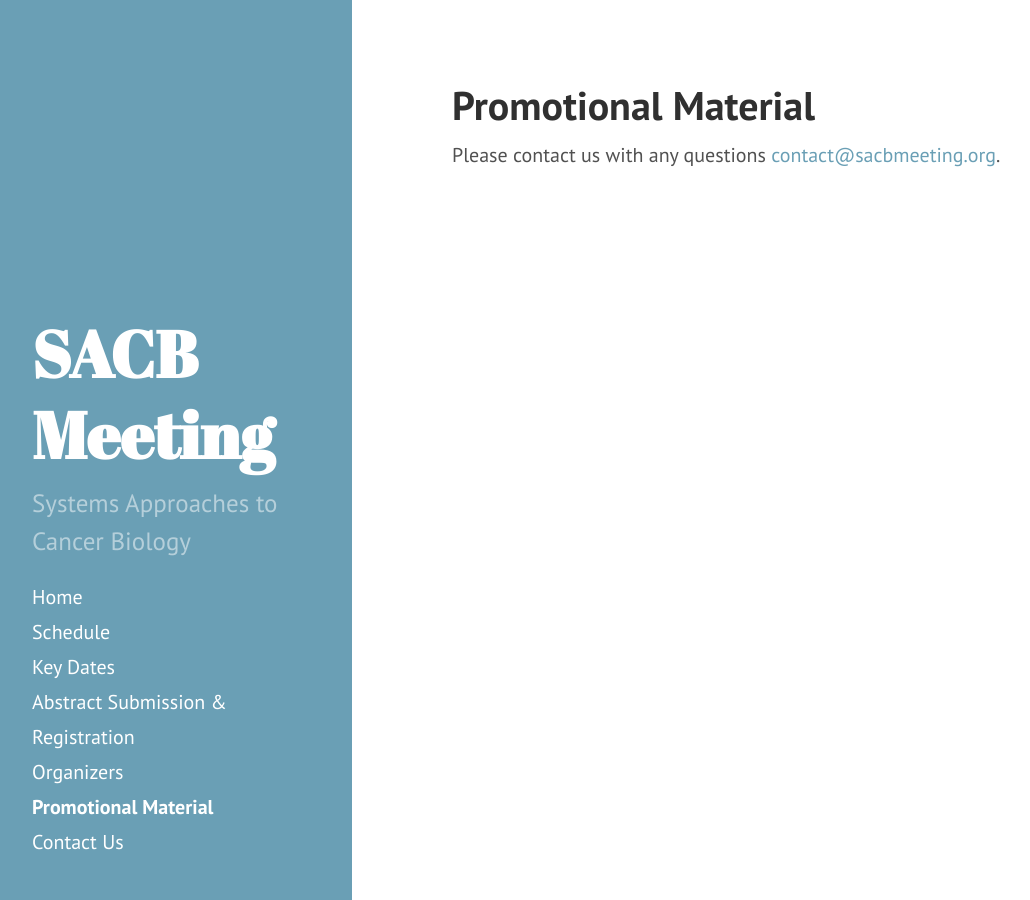
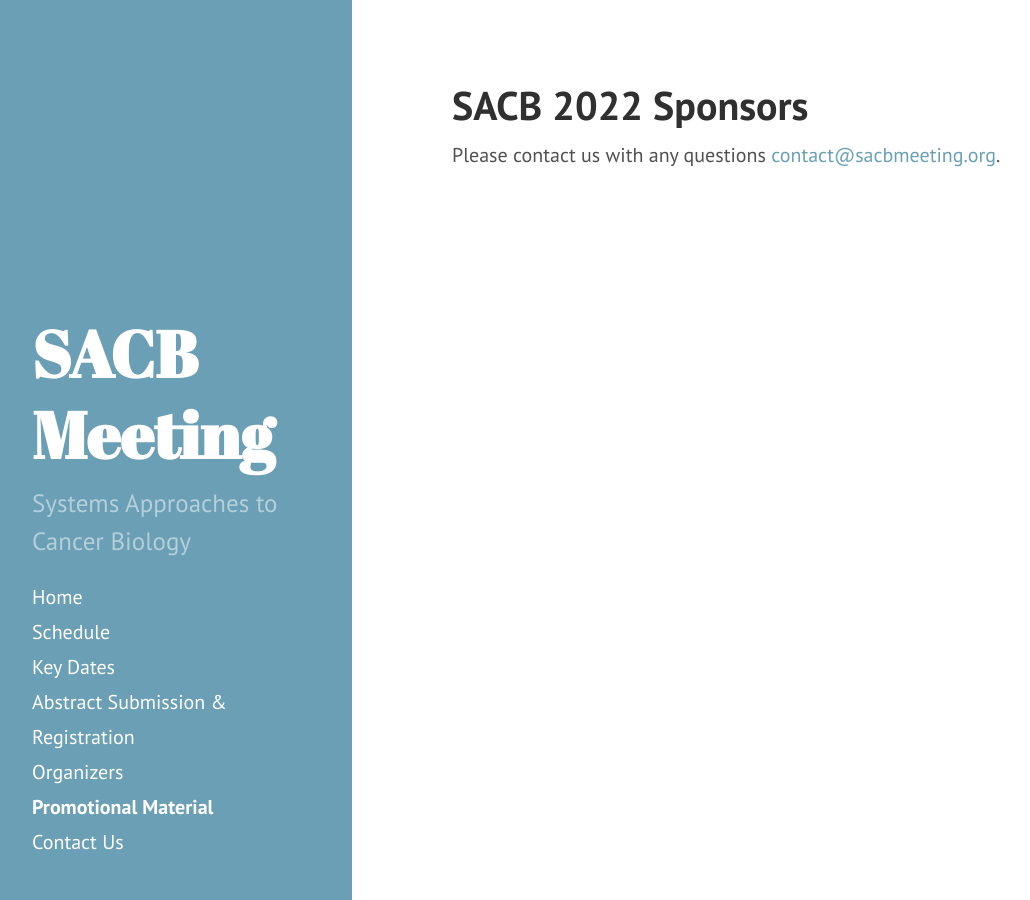
Before and after one commit to AECCSB/sacb-meeting, a Jekyll site: the page built from promotion.md, in a window 1280 px wide. Shown: the whole page, without its empty margins (8-1038 px from the left). Built offline with Jekyll 4.4.1, drawn with Linux system fonts in a browser that asks for light colours.

Commit message:
Update promotion.md

```diff
--- a/promotion.md
+++ b/promotion.md
@@ -1,5 +1,5 @@
 ---
-title: Promotional Material
+title: SACB 2022 Sponsors
 layout: page
 ---
 
```
